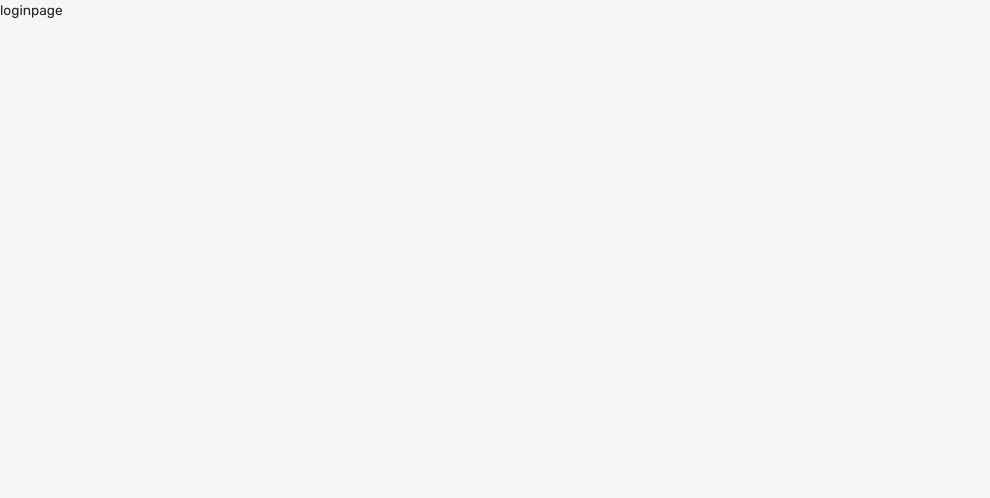
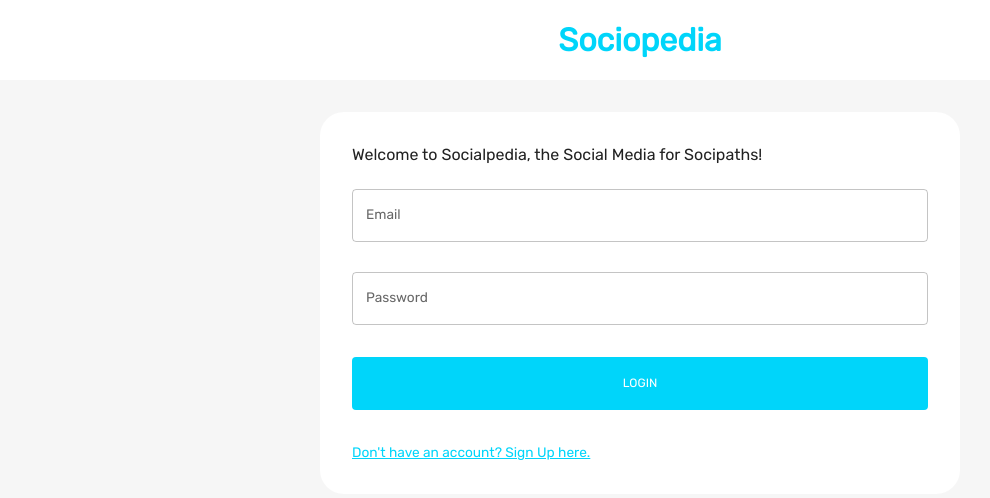
Before and after one commit to Shivamvish26/socialpedia, a React (Create React App) app in the folder client/: page / in a window 1280 px wide. Shown: the top 498 px of the page, without its empty margins (0-990 px from the left). Built offline with nearby package versions, Linux system fonts and the light colour scheme.

Commit message:
login and register page completed

```diff
--- a/client/src/App.js
+++ b/client/src/App.js
@@ -13,16 +13,23 @@
 function App() {
   const mode = useSelector((state) => state.mode);
   const theme = useMemo(() => createTheme(themeSettings(mode)), [mode]);
+  const isAuth = Boolean(useSelector((state) => state.token));
 
   return (
     <div className="App">
       <BrowserRouter>
         <ThemeProvider theme={theme}>
-          <CssBaseline/>
+          <CssBaseline />
           <Routes>
             <Route path="/" element={<LoginPage />} />
-            <Route path="/home" element={<HomePage />} />
-            <Route path="/profile/:userId" element={<ProfilePage />} />
+            <Route
+              path="/home"
+              element={isAuth ? <HomePage /> : <Navigate to="/" />}
+            />
+            <Route
+              path="/profile/:userId"
+              element={isAuth ? <ProfilePage /> : <Navigate to="/" />}
+            />
           </Routes>
         </ThemeProvider>
       </BrowserRouter>
--- /dev/null
+++ b/client/src/scenes/loginpage/Form.jsx
@@ -0,0 +1,279 @@
+import React, { useState } from "react";
+import {
+  Box,
+  Button,
+  TextField,
+  useMediaQuery,
+  Typography,
+  useTheme,
+} from "@mui/material";
+import EditOutlined from "@mui/icons-material/EditOutlined";
+import { Formik } from "formik";
+import * as yup from "yup";
+import { useNavigate } from "react-router-dom";
+import { useDispatch } from "react-redux";
+import { setLogin } from "state";
+import Dropzone from "react-dropzone";
+import FlexBetween from "components/FlexBetween";
+
+const registerSchema = yup.object().shape({
+  firstName: yup.string().required("First Name is required"),
+  lastName: yup.string().required("Last Name is required"),
+  email: yup.string().email("Invalid email").required("Email is required"),
+  password: yup.string().required("Password is required"),
+  location: yup.string().required("Location is required"),
+  occupation: yup.string().required("Occupation is required"),
+  picture: yup.string().required("Picture is required"),
+});
+
+const loginSchema = yup.object().shape({
+  email: yup.string().email("Invalid email").required("Email is required"),
+  password: yup.string().required("Password is required"),
+});
+
+const initialValueRegister = {
+  firstName: "",
+  lastName: "",
+  email: "",
+  password: "",
+  location: "",
+  occupation: "",
+  picture: "",
+};
+
+const initialValueLogin = {
+  email: "",
+  password: "",
+};
+
+const Form = () => {
+  const [pageType, setPageType] = useState("login");
+  const { palette } = useTheme();
+  const navigate = useNavigate();
+  const dispatch = useDispatch();
+  const isNonMobile = useMediaQuery("(min-width:600px)");
+  const isLogin = pageType === "login";
+  const isRegister = pageType === "register";
+
+  const register = async (values, onSubmitProps) => {
+    const formData = new FormData();
+    for (let value in values) {
+      formData.append(value, values[value]);
+    }
+    formData.append("picture", values.picture.name);
+
+    const savedUserResponse = await fetch(
+      "http://localhost:3001/auth/register",
+      {
+        method: "POST",
+        body: formData,
+      }
+    );
+
+    const savedUser = await savedUserResponse.json();
+    onSubmitProps.resetForm();
+
+    if (savedUser) {
+      setPageType("login");
+    }
+  };
+
+  const login = async (values, onSubmitProps) => {
+    const loggedInResponse = await fetch("http://localhost:3001/auth/login", {
+      method: "POST",
+      headers: { "Content-Type": "application/json" },
+      body: JSON.stringify(values),
+    });
+
+    const loggedIn = await loggedInResponse.json();
+    onSubmitProps.resetForm();
+
+    if (loggedIn) {
+      dispatch(
+        setLogin({
+          user: loggedIn.user,
+          token: loggedIn.token,
+        })
+      );
+      navigate("/home");
+    }
+  };
+
+  const handleFormSubmit = async (values, onSubmitProps) => {
+    if (isLogin) await login(values, onSubmitProps);
+    if (isRegister) await register(values, onSubmitProps);
+  };
+
+  return (
+    <Formik
+      onSubmit={handleFormSubmit}
+      initialValues={isLogin ? initialValueLogin : initialValueRegister}
+      validationSchema={isLogin ? loginSchema : registerSchema}
+    >
+      {({
+        values,
+        errors,
+        touched,
+        handleBlur,
+        handleChange,
+        handleSubmit,
+        setFieldValue,
+        resetForm,
+      }) => (
+        <form onSubmit={handleSubmit}>
+          <Box
+            display="grid"
+            gap="30px"
+            gridTemplateColumns="repeat(4, minmax(0, 1fr))"
+            sx={{
+              "& > div": { gridColumn: isNonMobile ? undefined : "span 4" },
+            }}
+          >
+            {isRegister && (
+              <>
+                <TextField
+                  label="First Name"
+                  onBlur={handleBlur}
+                  onChange={handleChange}
+                  value={values.firstName}
+                  name="firstName"
+                  error={
+                    Boolean(touched.firstName) && Boolean(errors.firstName)
+                  }
+                  helperText={touched.firstName && errors.firstName}
+                  sx={{ gridColumn: "span 2" }}
+                />
+
+                <TextField
+                  label="Last Name"
+                  onBlur={handleBlur}
+                  onChange={handleChange}
+                  value={values.lastName}
+                  name="lastName"
+                  error={Boolean(touched.lastName) && Boolean(errors.lastName)}
+                  helperText={touched.lastName && errors.lastName}
+                  sx={{ gridColumn: "span 2" }}
+                />
+
+                <TextField
+                  label="Location"
+                  onBlur={handleBlur}
+                  onChange={handleChange}
+                  value={values.location}
+                  name="location"
+                  error={Boolean(touched.location) && Boolean(errors.location)}
+                  helperText={touched.location && errors.location}
+                  sx={{ gridColumn: "span 4" }}
+                />
+
+                <TextField
+                  label="Occupation"
+                  onBlur={handleBlur}
+                  onChange={handleChange}
+                  value={values.occupation}
+                  name="occupation"
+                  error={
+                    Boolean(touched.occupation) && Boolean(errors.occupation)
+                  }
+                  helperText={touched.occupation && errors.occupation}
+                  sx={{ gridColumn: "span 4" }}
+                />
+                <Box
+                  gridColumn="span 4"
+                  border={`1px solid ${palette.neutral.medium}`}
+                  borderRadius="5px"
+                  p="1rem"
+                >
+                  <Dropzone
+                    acceptedFiles=".jpg,.jpeg,.png"
+                    multiple={false}
+                    onDrop={(acceptedFiles) =>
+                      setFieldValue("picture", acceptedFiles[0])
+                    }
+                  >
+                    {({ getRootProps, getInputProps }) => (
+                      <Box
+                        {...getRootProps()}
+                        border={`2px dashed ${palette.primary.main}`}
+                        p="1rem"
+                        sx={{ "&:hover": { cursor: "pointer" } }}
+                      >
+                        <input {...getInputProps()} />
+                        {!values.picture ? (
+                          <p>Add Picture Here</p>
+                        ) : (
+                          <FlexBetween>
+                            <Typography>{values.picture.name}</Typography>
+                            <EditOutlined />
+                          </FlexBetween>
+                        )}
+                      </Box>
+                    )}
+                  </Dropzone>
+                </Box>
+              </>
+            )}
+            <TextField
+              label="Email"
+              onBlur={handleBlur}
+              onChange={handleChange}
+              value={values.email}
+              name="email"
+              error={Boolean(touched.email) && Boolean(errors.email)}
+              helperText={touched.email && errors.email}
+              sx={{ gridColumn: "span 4" }}
+            />
+
+            <TextField
+              label="Password"
+              type="password"
+              onBlur={handleBlur}
+              onChange={handleChange}
+              value={values.password}
+              name="password"
+              error={Boolean(touched.password) && Boolean(errors.password)}
+              helperText={touched.password && errors.password}
+              sx={{ gridColumn: "span 4" }}
+            />
+          </Box>
+
+          <Box>
+            <Button
+              fullWidth
+              type="submit"
+              sx={{
+                m: "2rem 0",
+                p: "1rem",
+                backgroundColor: palette.primary.main,
+                color: palette.background.alt,
+                "&:hover": { color: palette.primary.main },
+              }}
+            >
+              {isLogin ? "LOGIN" : "REGISTER"}
+            </Button>
+            <Typography
+              onClick={() => {
+                setPageType(isLogin ? "register" : "login");
+                resetForm();
+              }}
+              sx={{
+                textDecoration: "underline",
+                color: palette.primary.main,
+                "&:hover": {
+                  cursor: "pointer",
+                  color: palette.primary.light,
+                },
+              }}
+            >
+              {isLogin
+                ? "Don't have an account? Sign Up here."
+                : "Already have an account? Login here."}
+            </Typography>
+          </Box>
+        </form>
+      )}
+    </Formik>
+  );
+};
+
+export default Form;
--- a/client/src/scenes/loginpage/login.jsx
+++ b/client/src/scenes/loginpage/login.jsx
@@ -1,5 +1,35 @@
-const LoginPage = ()=>{
-    return<div>loginpage</div>
-}
+import { Box, Typography, useTheme, useMediaQuery } from "@mui/material";
+import Form from "./Form";
+const LoginPage = () => {
+  const theme = useTheme();
+  const isNonMobileScreens = useMediaQuery("(min-width: 1000px)");
+  return (
+    <Box>
+      <Box
+        width="100%"
+        backgroundColor={theme.palette.background.alt}
+        p="1rem 6%"
+        textAlign="center"
+      >
+        <Typography fontWeight="bold" fontSize="32px" color="primary">
+          Sociopedia
+        </Typography>
+      </Box>
 
-export default LoginPage
+      <Box
+        width={isNonMobileScreens ? "50%" : "93%"}
+        p="2rem"
+        m="2rem auto"
+        borderRadius="1.5rem"
+        backgroundColor={theme.palette.background.alt}
+      >
+        <Typography fontWeight="500" variant="h5" sx={{ mb: "1.5rem" }}>
+          Welcome to Socialpedia, the Social Media for Socipaths!
+        </Typography>
+        <Form />
+      </Box>
+    </Box>
+  );
+};
+
+export default LoginPage;
--- a/client/src/scenes/navbar/navbar.jsx
+++ b/client/src/scenes/navbar/navbar.jsx
@@ -39,7 +39,7 @@
   const primaryLight = theme.palette.primary.light;
   const alt = theme.palette.background.alt;
 
-  const fullName = `${user.firstName} ${user.lastName}`;
+  const fullName = user ? `${user.firstName} ${user.lastName}` : "";
 
   return (
     <FlexBetween padding="1rem 6%" backgroundColor={alt}>
```
Also changed, not shown: 1 other file (tests, documents, lock files or other folders).
